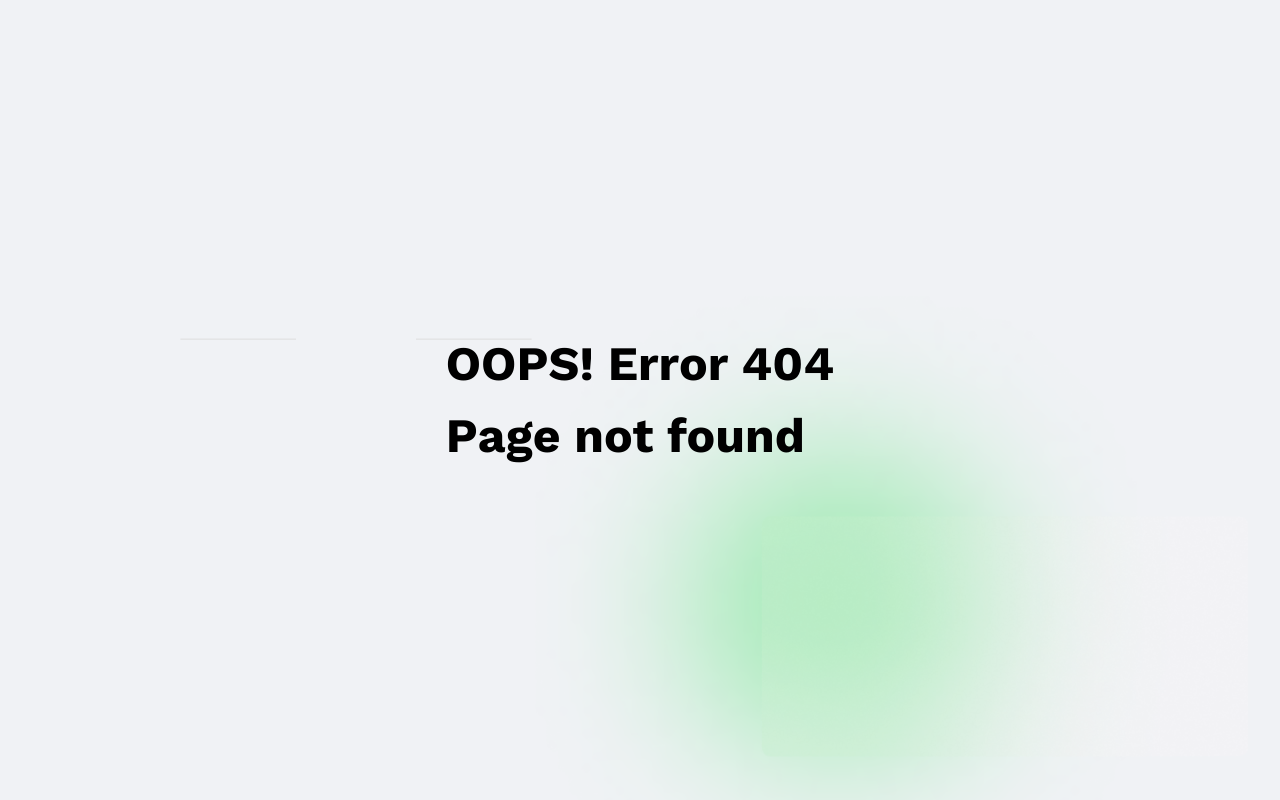
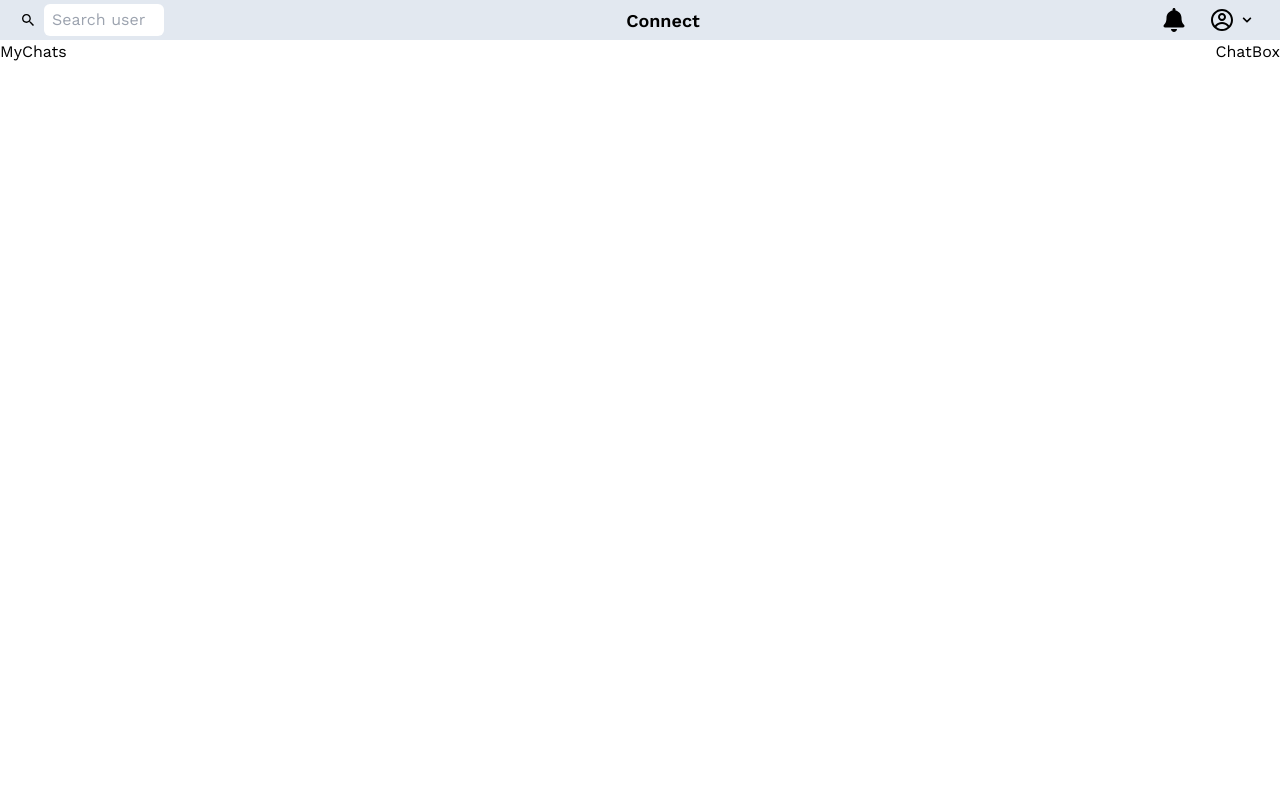
Before and after one commit to LokeshSingh07/connect-chat, a React (Vite) app in the folder client/: page /chats in a window 1280 px wide. Before the commit this address had no page. Built offline with nearby package versions, Linux system fonts and the light colour scheme; sample sign-in values are in the browser's storage.

Commit message:
useContext & APIS

```diff
--- a/client/src/App.jsx
+++ b/client/src/App.jsx
@@ -7,6 +7,7 @@ import ErrorPage from "./pages/ErrorPage"
 import SecuredRoute from './components/Auth/SecuredRoute';
 import OpenRoute from "./components/Auth/OpenRoute.jsx";
 import Home from "./pages/Home"
+import Chats from './pages/Chats.jsx';
 
 
 
@@ -50,6 +51,15 @@ function App() {
           }
         />
 
+        <Route
+          path="/chats"
+          element={
+            <SecuredRoute>
+              <Chats/>
+            </SecuredRoute>
+          }
+        />
+
 
         <Route path='*' element={<ErrorPage/>}/>
       </Routes>
--- /dev/null
+++ b/client/src/Context/ChatProvider.jsx
@@ -0,0 +1,42 @@
+import { createContext, useContext, useEffect, useState } from "react"
+import { useNavigate } from "react-router-dom";
+
+
+
+
+
+const ChatContext = createContext();
+
+
+const ChatProvider = ({children})=>{
+    const [user, setUser] = useState();
+    const navigate = useNavigate();
+
+
+    useEffect(()=>{
+        const userInfo = JSON.parse(localStorage.getItem('user'));
+        setUser(userInfo);
+
+        if(!userInfo){
+            navigate('/chats');
+        }
+
+    },[]);
+
+
+
+
+    return (
+        <ChatContext.Provider value={{ user, setUser }}>
+            {children}
+        </ChatContext.Provider>
+    )
+}
+
+
+
+export const ChatState = ()=>{
+    return useContext(ChatContext);
+}
+
+export default ChatProvider;
--- a/client/src/components/Auth/LoginForm.jsx
+++ b/client/src/components/Auth/LoginForm.jsx
@@ -38,8 +38,10 @@ const LoginForm = () => {
     try{
       const response = await axios.post(`${import.meta.env.VITE_BASE_URL}/api/v1/user/login`, formData)
 
+      console.log("response: ", response);
       // console.log(response.data.data);
       localStorage.setItem('accessToken', response.data.data.token);
+      localStorage.setItem('user', JSON.stringify(response.data.data.user));
       navigate('/home');
       toast.success("Logged in")
     }
--- /dev/null
+++ b/client/src/components/common/ProfileModal.jsx
@@ -0,0 +1,19 @@
+import React from 'react'
+
+
+
+
+const ProfileModal = () => {
+
+
+
+
+  return (
+    <div>
+        ProfileModal
+
+    </div>
+  )
+}
+
+export default ProfileModal
--- /dev/null
+++ b/client/src/components/core/ChatBox.jsx
@@ -0,0 +1,17 @@
+import React from 'react'
+
+const ChatBox = () => {
+
+
+
+
+  return (
+    <div>
+        ChatBox
+
+
+    </div>
+  )
+}
+
+export default ChatBox
--- /dev/null
+++ b/client/src/components/core/MyChats.jsx
@@ -0,0 +1,17 @@
+import React from 'react'
+
+const MyChats = () => {
+
+
+
+
+  return (
+    <div>
+        MyChats
+
+
+    </div>
+  )
+}
+
+export default MyChats
--- /dev/null
+++ b/client/src/components/core/SideDrawer.jsx
@@ -0,0 +1,106 @@
+import React, { useState } from 'react'
+import { IoMdSearch } from "react-icons/io";
+import { FaBell } from "react-icons/fa";
+import { FaChevronDown } from "react-icons/fa";
+import { CgProfile } from "react-icons/cg";
+import { ChatState } from '../../Context/ChatProvider';
+import { Link, useNavigate } from 'react-router-dom';
+import "../common/common.css"
+
+
+const SideDrawer = () => {
+    const navigate = useNavigate();
+    const [search, setSearch] = useState("");
+    const [searchResults, setSearchResults] = useState([]);
+    const [loading, setLoading] = useState(false);
+    const [loadingChat, setLoadingChat] = useState();
+    const [dropdown, setDropdown] = useState(false);
+    const {user} = ChatState();
+
+
+
+    const handleSearch = ()=>{
+
+    }
+
+
+    const logout = ()=>{
+        localStorage.removeItem('accessToken')
+        navigate('/');
+        toast.success("logged out")
+    }
+
+
+
+  return (
+    <>
+        <div className='flex justify-between items-center h-10 bg-slate-200 px-5'>
+            {/* <Tooltip label="search Users to chat"/> */}
+            <div className='flex justify-center items-center gap-2'>
+                <IoMdSearch/>
+                <input
+                    type='text'
+                    placeholder='Search user'
+                    value={search}
+                    onChange={handleSearch}
+                    className='w-[120px] rounded-md py-1 px-2'
+                />
+            </div>
+
+
+            <div>
+                <h1 className='text-[18px] font-semibold'>Connect</h1>
+            </div>
+
+            <div className='flex justify-center items-center gap-x-4'>
+                <FaBell fontSize={24}/>
+
+                {/* Profile */}
+                <div className='relative'>
+                    <div
+                        className='flex justify-center items-center gap-2 hover:bg-slate-50 p-2 rounded-md'
+                        onClick={()=>setDropdown(!dropdown)}
+                    >
+                        <CgProfile fontSize={24}/>
+                        <FaChevronDown fontSize={10}/>
+                    </div>
+
+                    {/* dropdown menu */}
+                    {
+                        dropdown && (
+                            <div onClick={(e)=> e.stopPropagation()}
+                                className='absolute top-10 right-0 z-[1000] bg-slate-200 p-2 rounded-sm'
+                            >
+                                <Link to="">
+                                    <div className='py-2'>
+                                        My Profile
+                                    </div>
+                                </Link>
+
+                                <div onClick={()=> {
+                                        setDropdown(false)
+                                        logout()
+                                    }}
+                                    className='bg-red-400 px-4 py-2 rounded-md'
+                                >
+                                    Logout
+                                </div>
+                            </div>
+                        )
+                    }
+                </div>
+
+
+            </div>
+
+
+
+
+        </div>
+
+
+    </>
+  )
+}
+
+export default SideDrawer
--- a/client/src/main.jsx
+++ b/client/src/main.jsx
@@ -4,12 +4,18 @@ import App from './App.jsx'
 import './index.css'
 import { BrowserRouter } from 'react-router-dom';
 import { Toaster } from 'react-hot-toast';
+import ChatProvider from './Context/ChatProvider.jsx';
+
+
+
 
 ReactDOM.createRoot(document.getElementById('root')).render(
   <React.StrictMode>
     <BrowserRouter>
-      <App />
-      <Toaster/>
+      <ChatProvider>
+        <App />
+        <Toaster/>
+      </ChatProvider>
     </BrowserRouter>
   </React.StrictMode>,
 )
--- /dev/null
+++ b/client/src/pages/Chats.jsx
@@ -0,0 +1,32 @@
+import React from 'react'
+import { useNavigate } from 'react-router-dom';
+import { ChatState } from '../Context/ChatProvider';
+import SideDrawer from '../components/core/SideDrawer';
+import MyChats from '../components/core/MyChats';
+import ChatBox from '../components/core/ChatBox';
+
+
+
+
+const Chats = () => {
+    const {user} = ChatState();
+    // console.log("user: ", user);
+
+    return (
+    <div className='w-full h-screen'>
+
+        {user && <SideDrawer/>}
+
+        <div className='flex justify-between items-center'>
+            {user && <MyChats/>}
+            {user && <ChatBox/>}
+        </div>
+
+
+
+
+    </div>
+  )
+}
+
+export default Chats
--- a/client/src/pages/Home.jsx
+++ b/client/src/pages/Home.jsx
@@ -1,4 +1,4 @@
-import React from 'react';
+import React, { useEffect } from 'react';
 import { useNavigate } from "react-router-dom";
 import "../App.css"
 import toast from 'react-hot-toast';
@@ -8,6 +8,15 @@ import toast from 'react-hot-toast';
 
 const Home = () => {
   const navigate = useNavigate();
+
+  useEffect(()=>{
+      const user = JSON.parse(localStorage.getItem("user"));
+
+      if(user){
+        navigate("/chats");
+      }
+    }, []);
+
 
   const logout = ()=>{
     localStorage.removeItem('accessToken')
--- /dev/null
+++ b/client/src/services/APIConnector.js
@@ -0,0 +1,14 @@
+import axios from "axios";
+
+
+export const instance = axios.create({})
+
+export const APIConnector = (method, url, bodyData, headers, params)=>{
+    return instance({
+        method: `${method}`,
+        url: `${url}`,
+        data: bodyData ? bodyData: null,
+        headers: headers ? headers : null,
+        params: params ? params : null
+    });
+}
--- /dev/null
+++ b/client/src/services/APIS.js
@@ -0,0 +1,28 @@
+const BASE_URL = import.meta.env.VITE_BASE_URL
+
+// const USER_BASE_URL = `${BASE_URL}/api/v1/user`;
+
+
+
+export const userEndpoints = {
+    LOGIN_API: `${BASE_URL}/api/v1/user/login`,
+    SIGNUP_API: BASE_URL + "/api/v1/user/signup",
+    GET_ALL_USET: BASE_URL + "/api/v1/user/getAllUser"
+}
+
+
+export const chatEndpoints = {
+    ACCESS_CHAT: BASE_URL + "/api/v1/chat/",   // create & fetch chat
+    FETCH_CHAT: BASE_URL + "/api/v1/chat/",
+    CREATE_GROUP_CHAT: BASE_URL + "/api/v1/chat/createGroup",
+    RENAME_GROUP_CHAT: BASE_URL + "/api/v1/chat/renameGroup",
+    ADD_TO_GROUP_CHAT: BASE_URL + "/api/v1/chat/addToGroup",
+    REMOVE_FROM_GROUP_CHAT: BASE_URL + "/api/v1/chat/removeFromGroup",
+}
+
+
+
+export const messageEndpoints = {
+    SEND_MESSAGE: BASE_URL + "/api/v1/message/",
+    FETCH_MESSAGE: BASE_URL + "/api/v1/message/:chatId",
+}
```
